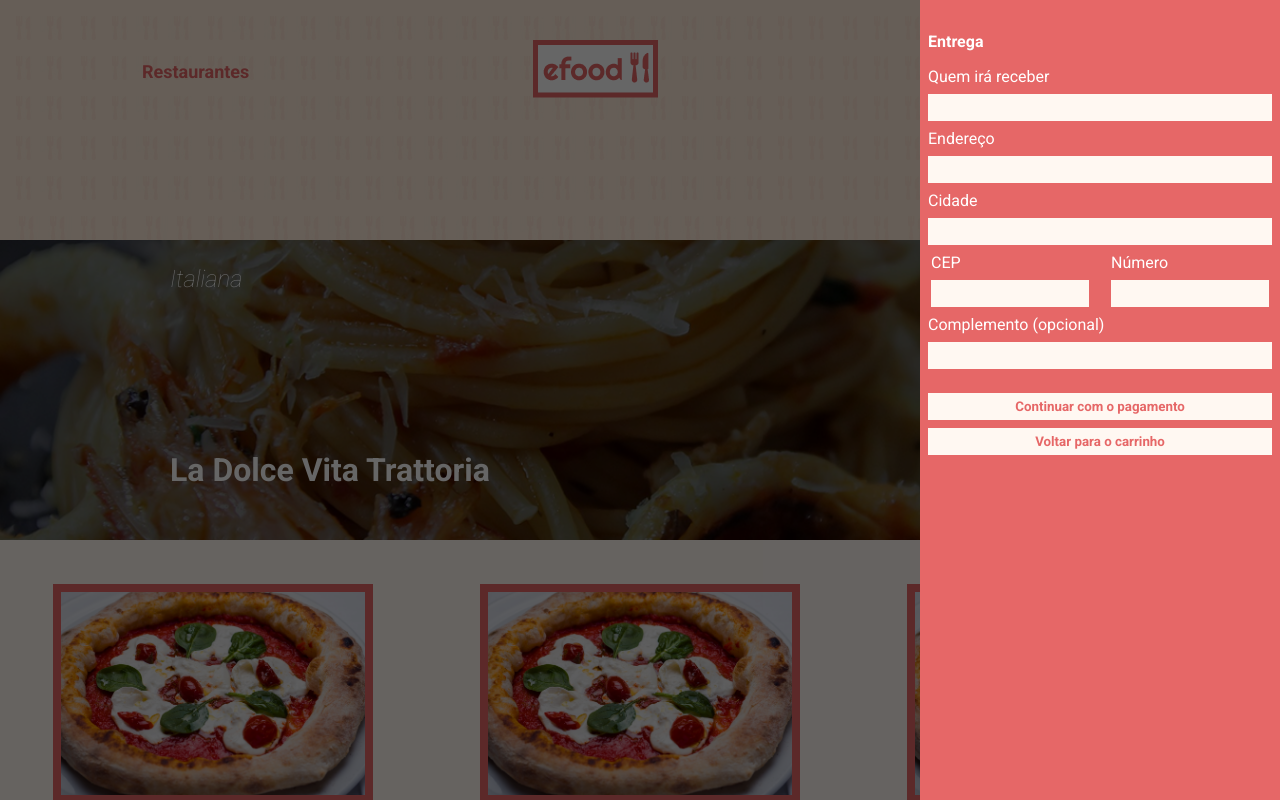
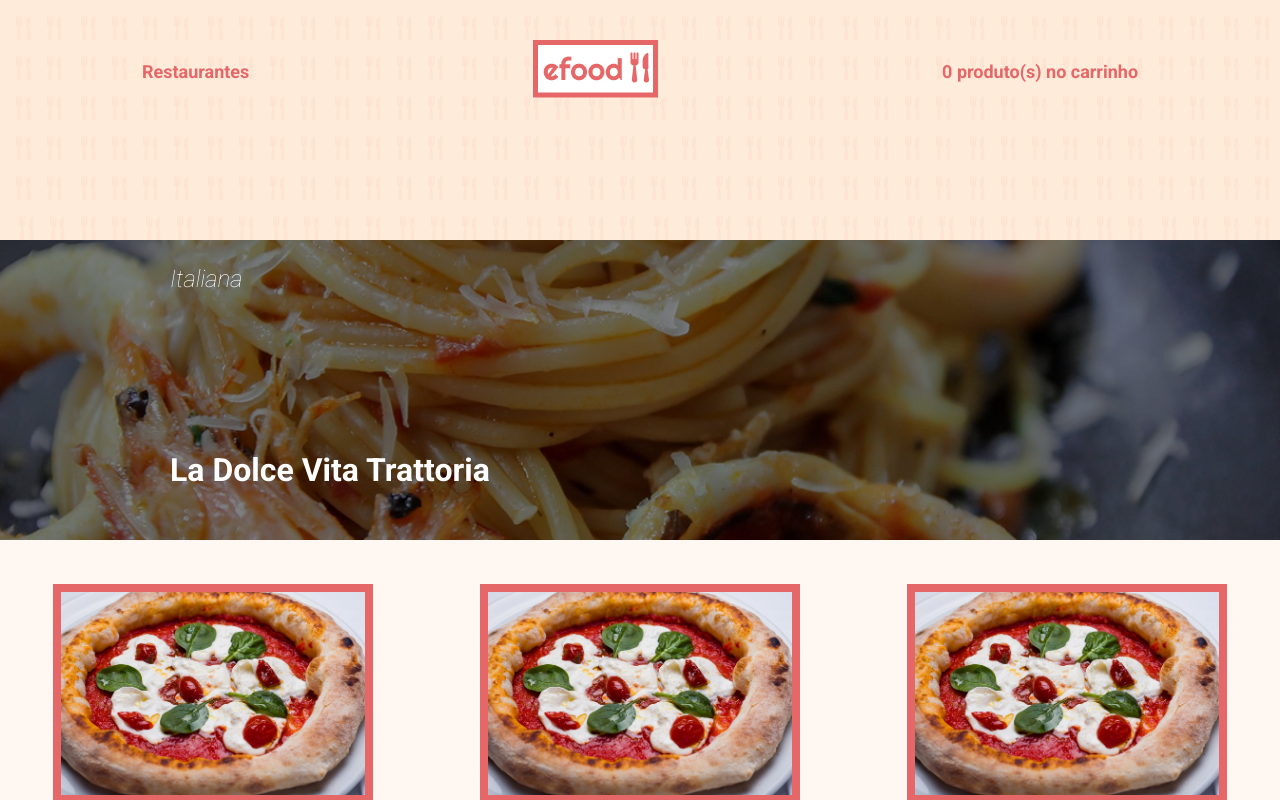
Before and after one commit to MatheusMartinsN1/e-food, a React (Create React App) app: page /trattoria in a window 1280 px wide. Shown: the top 800 px of the page. Built offline with nearby package versions, Linux system fonts and the light colour scheme.

Commit message:
Programação do modal address completa

```diff
--- a/package.json
+++ b/package.json
@@ -14,6 +14,7 @@
     "@types/react-dom": "^19.2.0",
     "react": "^19.2.0",
     "react-dom": "^19.2.0",
+    "react-hook-form": "^7.65.0",
     "react-redux": "^9.2.0",
     "react-router-dom": "^7.9.3",
     "react-scripts": "5.0.1",
--- a/src/components/ModalCart/index.tsx
+++ b/src/components/ModalCart/index.tsx
@@ -47,7 +47,6 @@
     <ModalBase>
       {items.length === 0 && <EmptyCart>O carrinho está vazio</EmptyCart>}
       {items.map((item) => (
-        <>
           <CartItems key={item.id}>
             <ImagePizza src={item.image} alt={item.title} />
             <div>
@@ -60,7 +59,6 @@
               onClick={() => dispatch(clearCart(item.id))}
             />
           </CartItems>
-        </>
       ))}
       <div>
         <TotalValue>
--- a/src/components/ModalDelivery/index.tsx
+++ b/src/components/ModalDelivery/index.tsx
@@ -1,3 +1,6 @@
+import { useDispatch, useSelector } from 'react-redux'
+import { useForm } from 'react-hook-form'
+import { RootState } from '../../store/store'
 import ModalBase from '../ModalBase'
 import {
   Fields,
@@ -7,42 +10,105 @@
   TitleForm,
   FieldNameFlex,
   FormButton,
-  ButtonContainer
+  ButtonContainer,
+  ErrorText
 } from './styles'
+import { openModal } from '../../store/modalSlice'
+
+type DeliveryForm = {
+  name: string
+  address: string
+  city: string
+  cep: string
+  number: string
+  complement?: string
+}
 
 const ModalDelivery = () => {
+  const dispatch = useDispatch()
+  const activeModal = useSelector((state: RootState) => state.modal.activeModal)
+  const isOpen = activeModal === 'address'
+
+  const {
+    register,
+    handleSubmit,
+    formState: { errors }
+  } = useForm<DeliveryForm>()
+
+  const onSubmit = (data: DeliveryForm) => {
+    console.log('Dados da entrega', data)
+    dispatch(openModal('payment'))
+  }
+
+  const handleBack = () => {
+    dispatch(openModal('cart'))
+  }
+
+  if (!isOpen) return null
+
   return (
     <ModalBase>
       <TitleForm>Entrega</TitleForm>
 
-      <form>
+      <form onSubmit={handleSubmit(onSubmit)}>
         <FieldName htmlFor="name">Quem irá receber</FieldName>
-        <Fields type="text" id="name" />
+        <Fields
+          type="text"
+          {...register('name', { required: 'O nome é obrigatório!' })}
+          id="name"
+        />
+        {errors.name && <ErrorText>{errors.name.message}</ErrorText>}
 
         <FieldName htmlFor="address">Endereço</FieldName>
-        <Fields type="text" id="address" />
+        <Fields
+          {...register('address', { required: 'O endereço é obrigatório!' })}
+          type="text"
+          id="address"
+        />
+        {errors.address && <ErrorText>{errors.address.message}</ErrorText>}
 
         <FieldName htmlFor="city">Cidade</FieldName>
-        <Fields type="text" id="city" />
+        <Fields
+          {...register('city', { required: 'O nome da cidade é obrigatório!' })}
+          type="text"
+          id="city"
+        />
+        {errors.city && <ErrorText>{errors.city.message}</ErrorText>}
 
         <FieldsFlex>
           <div>
             <FieldNameFlex htmlFor="cep">CEP</FieldNameFlex>
-            <FieldNumber type="number" id="cep" />
+            <FieldNumber
+              {...register('cep', {
+                required: 'O CEP é obrigatório',
+                pattern: {
+                  value: /^[0-9]{5}-?[0-9]{3}$/,
+                  message: 'CEP inválido'
+                }
+              })}
+              type="number"
+              id="cep"
+            />
+            {errors.cep && <ErrorText>{errors.cep.message}</ErrorText>}
           </div>
 
           <div>
             <FieldNameFlex htmlFor="number">Número</FieldNameFlex>
-            <FieldNumber type="number" id="number" />
+            <FieldNumber
+              {...register('number', { required: 'O número é obrigatório!' })}
+              type="number"
+              id="number"
+            />
+            {errors.number && <ErrorText>{errors.number.message}</ErrorText>}
           </div>
         </FieldsFlex>
 
         <FieldName htmlFor="complement">Complemento (opcional)</FieldName>
-        <Fields type="text" id="complement" />
+        <Fields {...register('complement')} type="text" id="complement" />
 
         <ButtonContainer>
-          <FormButton>Continuar com o pagamento</FormButton>
-          <FormButton>Voltar para o carrinho</FormButton>
+          <FormButton type="submit">Continuar com o pagamento</FormButton>
+          <FormButton type="button" onClick={handleBack}>Voltar para o carrinho</FormButton>
         </ButtonContainer>
       </form>
     </ModalBase>
--- a/src/components/ModalDelivery/styles.ts
+++ b/src/components/ModalDelivery/styles.ts
@@ -54,3 +54,11 @@
 export const ButtonContainer = styled.div`
   margin-top: 24px;
 `
+
+export const ErrorText = styled.p`
+  font-weight: bold;
+  color: ${Colors.white};
+  text-decoration: underline;
+  text-align: center;
+  padding: 10px 0px;
+`
```
Also changed, not shown: 1 other file (tests, documents, lock files or other folders).
